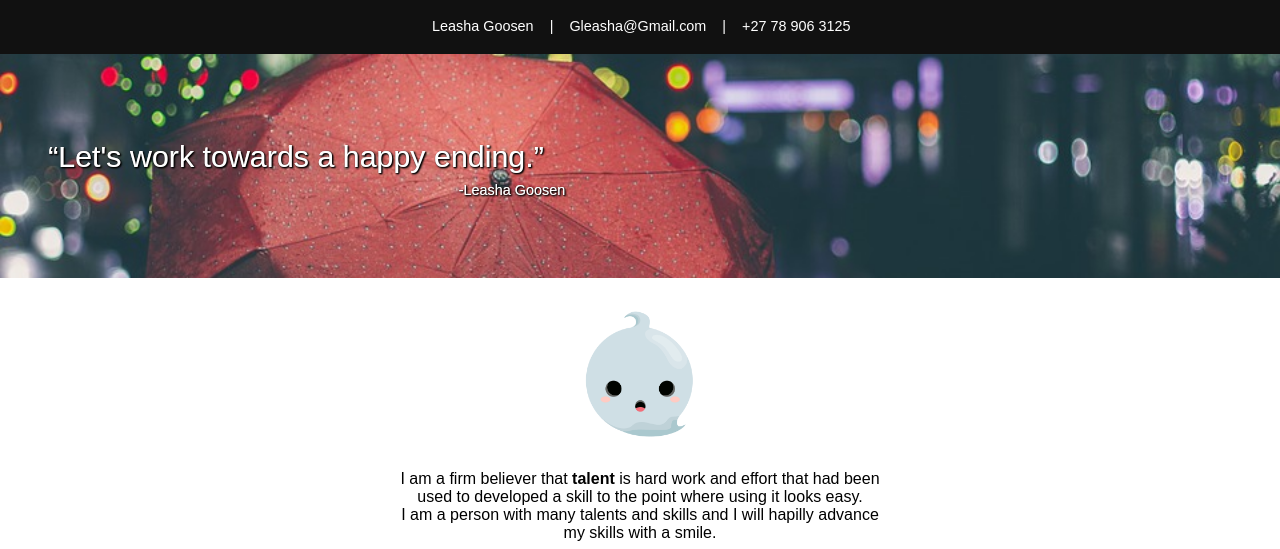
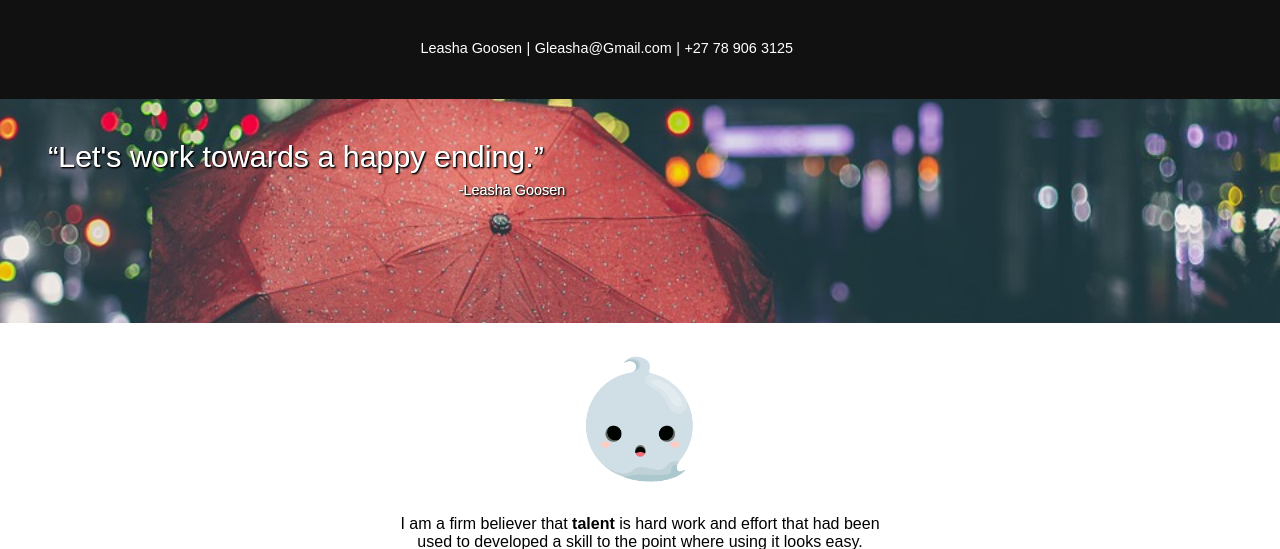
Before and after one commit to MyLeasha/LeashedLeasha, a PHP site: page / in a window 1280 px wide. Shown: the top 549 px of the page. Run offline with PHP 8.4, Linux system fonts and the light colour scheme.

Commit message:
Update styleSheet.css

```diff
--- a/app/CSS/styleSheet.css
+++ b/app/CSS/styleSheet.css
@@ -11,7 +11,7 @@ head {
     background-color: #111;
 }
 .contacttop section {
-    padding: 0.2rem;
+    padding: 2%;
     width:28rem;
     margin: auto;
     height: 3rem;
@@ -24,7 +24,7 @@ head {
     float: left;
     color: white;
     font-size: 0.9rem;
-    padding-left: 1rem;
+    padding-left: 1%;
 }
 .topnav {
     background-color: #222;
@@ -263,7 +263,7 @@ head {
     width: 100%;
 }
 .contectdetails section {
-    padding: 0.2rem;
+    padding: 2%;
     width:30rem;
     margin: auto;
     height: 1.2rem;
@@ -276,7 +276,7 @@ head {
     float: left;
     color: white;
     font-size: 0.9rem;
-    padding-left: 1rem;
+    padding-left: 1%;
 }
 .links img{
     height: 2.5rem;
```
